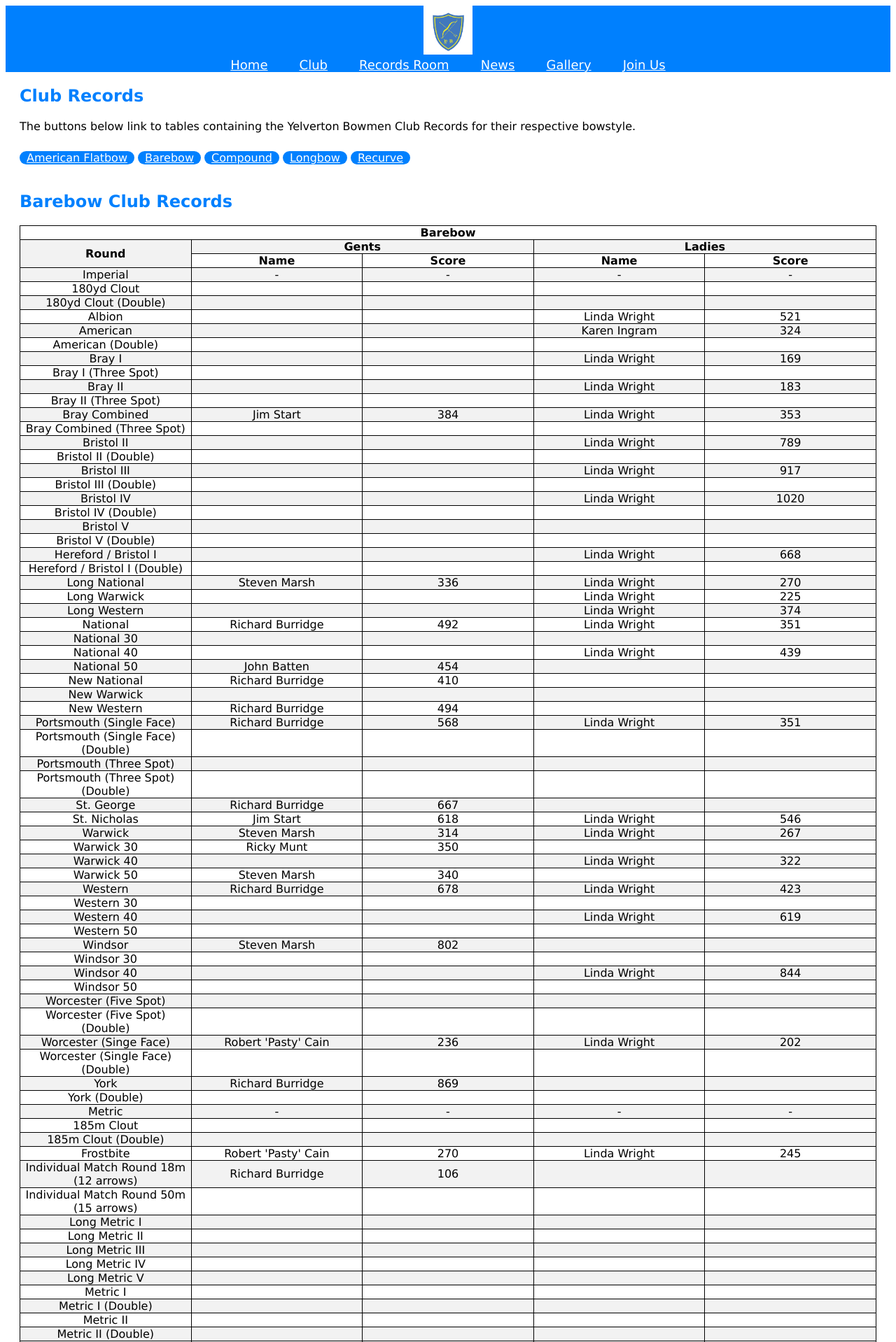
After one commit to corey-richardson/yelverton-bowmen, a Flask app: page /records/1 in a window 1280 px wide. The commit adds this page. Shown: the top 1918 px of the page at 70% size. Run offline with Flask 3, Linux system fonts and the light colour scheme.

Commit message:
moved records table onto their own variable controlled pages: if an invalid variable is entered, default to barebow

```diff
--- a/yelverton_bowmen/app.py
+++ b/yelverton_bowmen/app.py
@@ -46,13 +46,35 @@ def club():
 @app.route('/records', methods = ["GET","POST"])
 def records():
     return render_template("records.html",
-                           subnav_bar=records_subnav,
-                           bowtypes=bowtypes,
-                           barebow=barebow,
-                           recurve=recurve,
-                           compound=compound,
-                           longbow=longbow,
-                           afb=afb)
+                           subnav_bar=records_subnav)
+
+# bowtypes=bowtypes,
+# barebow=barebow,
+# recurve=recurve,
+# compound=compound,
+# longbow=longbow,
+# afb=afb
+
+@app.route('/records/<bowtype>')
+def bowtype_record(bowtype):
+    match bowtype:
+        case "afb":
+            bowtype=afb
+        case "barebow":
+            bowtype=barebow
+        case "compound":
+            bowtype=compound
+        case "longbow":
+            bowtype=longbow
+        case "recurve":
+            bowtype=recurve
+        case _:
+            bowtype=barebow
+    return render_template("bowtype_record.html",
+                           # subnav_bar = ["AFB", "Barebow", "Compound", "Longbow", "Recurve"],
+                           bowtype=bowtype)
+
+
 
 @app.route('/gallery', methods = ["GET","POST"])
 def gallery():
--- a/yelverton_bowmen/static/records/afb.py
+++ b/yelverton_bowmen/static/records/afb.py
@@ -1,4 +1,4 @@
-afb = {
+afb =  ["American Flatbow", {
         "Imperial" : ["-","-","-","-"] ,
         "180yd Clout" : [" ", " ", " ", " "] ,
         "180yd Clout (Double)" : [" ", " ", " ", " "] ,
@@ -107,4 +107,4 @@ afb = {
         "WA900" : [" ", " ", " ", " "] ,
         "WA1440" : [" ", " ", " ", " "] ,
         "WA1440 (Double)" : [" ", " ", " ", " "]
-}
+} ]
--- a/yelverton_bowmen/static/records/barebow.py
+++ b/yelverton_bowmen/static/records/barebow.py
@@ -1,4 +1,4 @@
-barebow = {
+barebow =  ["Barebow", {
     "Imperial" : ["-","-","-","-"] ,
     "180yd Clout": [" ", " ", " ", " "],
     "180yd Clout (Double)": [" ", " ", " ", " "],
@@ -108,4 +108,4 @@ barebow = {
     "WA1440": ["Richard Burridge", "1047", " ", " "],
     "WA1440 (Double)": [" ", " ", " ", " "]
 
-}
+} ]
--- a/yelverton_bowmen/static/records/compound.py
+++ b/yelverton_bowmen/static/records/compound.py
@@ -1,4 +1,4 @@
-compound = {
+compound =  ["Compound", {
         "Imperial" : ["-","-","-","-"] ,
         "180yd Clout" : [" ", " ", " ", " "] ,
         "180yd Clout (Double)" : [" ", " ", " ", " "] ,
@@ -107,4 +107,4 @@ compound = {
         "WA900" : [" ", " ", " ", " "] ,
         "WA1440" : [" ", " ", " ", " "] ,
         "WA1440 (Double)" : [" ", " ", " ", " "]
-}
+} ]
--- a/yelverton_bowmen/static/records/longbow.py
+++ b/yelverton_bowmen/static/records/longbow.py
@@ -1,4 +1,4 @@
-longbow = {
+longbow =  ["Longbow", {
         "Imperial" : ["-","-","-","-"] ,
         "180yd Clout" : [" ", " ", " ", " "] ,
         "180yd Clout (Double)" : [" ", " ", " ", " "] ,
@@ -107,4 +107,4 @@ longbow = {
         "WA900" : [" ", " ", " ", " "] ,
         "WA1440" : [" ", " ", " ", " "] ,
         "WA1440 (Double)" : [" ", " ", " ", " "]
-}
+} ]
--- a/yelverton_bowmen/static/records/records_data_template.py
+++ b/yelverton_bowmen/static/records/records_data_template.py
@@ -1,4 +1,4 @@
-bowtype = {
+bowtype = ["Label", {
         "Imperial" : ["-","-","-","-"] ,
         "180yd Clout" : [" ", " ", " ", " "] ,
         "180yd Clout (Double)" : [" ", " ", " ", " "] ,
@@ -107,4 +107,4 @@ bowtype = {
         "WA900" : [" ", " ", " ", " "] ,
         "WA1440" : [" ", " ", " ", " "] ,
         "WA1440 (Double)" : [" ", " ", " ", " "]
-}
+} ]
--- a/yelverton_bowmen/static/records/recurve.py
+++ b/yelverton_bowmen/static/records/recurve.py
@@ -1,4 +1,4 @@
-recurve = {
+recurve =  ["Recurve", {
         "Imperial" : ["-","-","-","-"] ,
         "180yd Clout" : [" ", " ", " ", " "] ,
         "180yd Clout (Double)" : [" ", " ", " ", " "] ,
@@ -107,4 +107,4 @@ recurve = {
         "WA900" : [" ", " ", " ", " "] ,
         "WA1440" : [" ", " ", " ", " "] ,
         "WA1440 (Double)" : [" ", " ", " ", " "]
-}
+} ]
--- a/yelverton_bowmen/static/style.css
+++ b/yelverton_bowmen/static/style.css
@@ -113,13 +113,14 @@ footer a {
     border-radius: 15px;
 }
 
-#club-records a {
-    color: var(--yb_blue);
+#record-text a {
+    color: white;
+    background-color: var(--yb_blue);
     padding: 0 10px;
     border-radius: 15px;
 }
 
-#club-records a:hover {
+#record-text a:hover {
     color: var(--yb_blue);
     background-color: var(--yb_dark_blue);
 }
--- /dev/null
+++ b/yelverton_bowmen/templates/bowtype_record.html
@@ -0,0 +1,68 @@
+{% extends "base.html" %}
+{% block content %}
+
+<style>
+    table, th, td, tr {
+        border: 1px solid black;
+        border-collapse: collapse;
+      }
+
+    table {
+        width: 100%;
+    }
+
+    th, td {
+        width: 20%;
+        text-align: center;
+    }
+
+    tr:nth-child(even) {
+        background-color: #f2f2f2;
+    }
+</style>
+
+<div id="{{ bowtype }}">
+
+    <div id="record-text" >
+
+        <h2>Club Records</h2>
+
+        <p>The buttons below link to tables containing the Yelverton Bowmen Club Records for their respective bowstyle.</p>
+        <a href="/records/afb">American Flatbow</a>
+        <a href="/records/barebow">Barebow</a>
+        <a href="/records/compound">Compound</a>
+        <a href="/records/longbow">Longbow</a>
+        <a href="/records/recurve">Recurve</a> <br><br>
+
+    </div>
+
+    <h2>{{ bowtype[0] }} Club Records</h2>
+
+    <table>
+        <tr>
+            <th colspan="5">{{ bowtype[0] }}</th>
+        </tr>
+        <tr>
+            <th rowspan="2">Round</th>
+            <th colspan="2">Gents</th>
+            <th colspan="2">Ladies</th>
+        </tr>
+        <tr>
+            <th>Name</th>
+            <th>Score</th>
+            <th>Name</th>
+            <th>Score</th>
+        </tr>
+        {% for round_name, record_data in bowtype[1].items() %}
+        <tr>
+            <td>{{ round_name }}</td>
+            {% for i in range(0,4) %}
+            <td>{{ record_data[i] }}</td>
+            {% endfor %}
+        </tr>
+        {% endfor %}
+    </table>
+</div>
+<br>
+
+{% endblock %}
```
Also changed, not shown: yelverton_bowmen/templates/records.html (+8 -56 lines).
